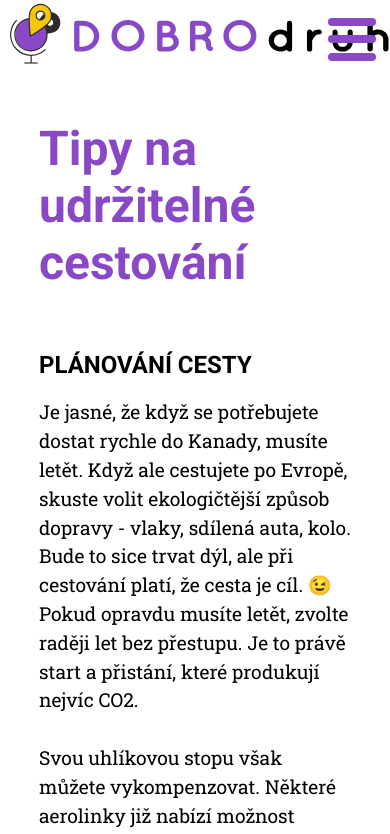
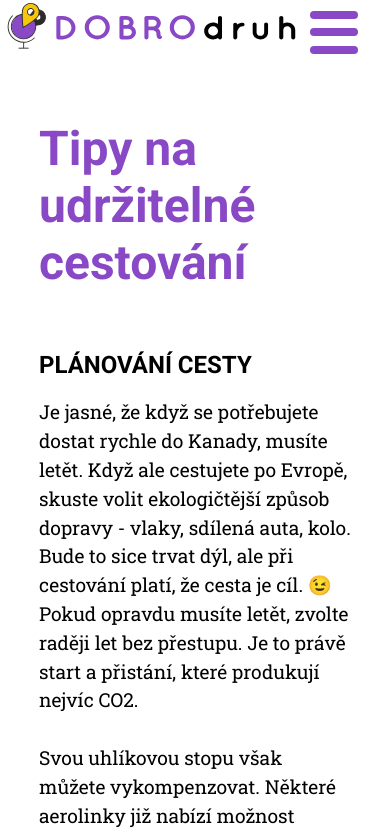
Before and after one commit to franozuz/DOBROdruh, a React app: page /tips in a window 390 px wide. Shown: the top 834 px of the page. Built offline with nearby package versions, Linux system fonts and the light colour scheme.

Commit message:
changes in styles of footer and hamburger

```diff
--- a/src/Home/style.css
+++ b/src/Home/style.css
@@ -103,23 +103,24 @@
 }
 
 .leaf {
-  width: 600px;
+  max-width: 600px;
   align-self: flex-end;
   margin-top: -15rem;
 }
 
 @media (max-width: 1100px) {
-  .home-test, .calculator {
+  .home-test,
+  .calculator {
     flex-wrap: wrap;
   }
-  .home-test>img {
+  .home-test > img {
     width: 100%;
     align-self: center;
   }
-  .article-home-test{
+  .article-home-test {
     align-self: center;
   }
-  .article-home-test>h3 {
-    text-align:center;
+  .article-home-test > h3 {
+    text-align: center;
   }
 }
--- a/src/components/Footer/style.css
+++ b/src/components/Footer/style.css
@@ -1,10 +1,9 @@
 footer {
   display: flex;
   background: #f6c60c;
-  height: 40px;
   text-align: center;
   justify-content: center;
-  padding-top: 10px;
+  padding: 0.5rem 0;
 }
 
 @media screen and (min-width: 768px) {
--- a/src/components/Header/BarLeft/style.css
+++ b/src/components/Header/BarLeft/style.css
@@ -3,6 +3,7 @@
   justify-content: flex-start;
 }
 .logo-dobrodruh {
+  max-width: 100%;
   width: 25rem;
   height: auto;
   padding: 0 0 0 0;
--- a/src/components/Header/style.css
+++ b/src/components/Header/style.css
@@ -104,11 +104,9 @@ a {
 
 .hamburger {
   display: flex;
-  position: fixed;
   justify-content: space-evenly;
   align-items: flex-end;
   flex-direction: column;
-  position: absolute;
   height: 4rem;
   top: 7px;
   bottom: 10px;
```
